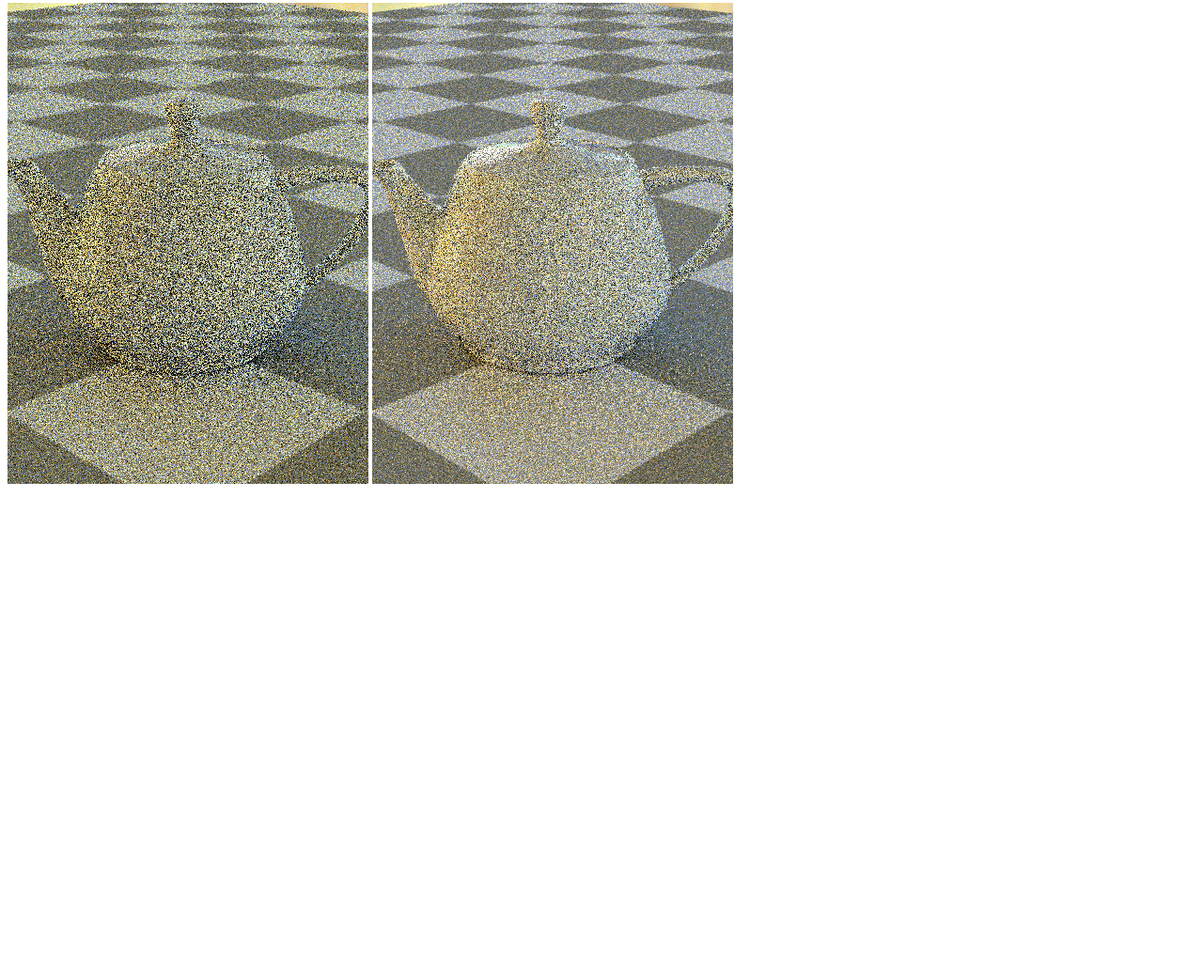
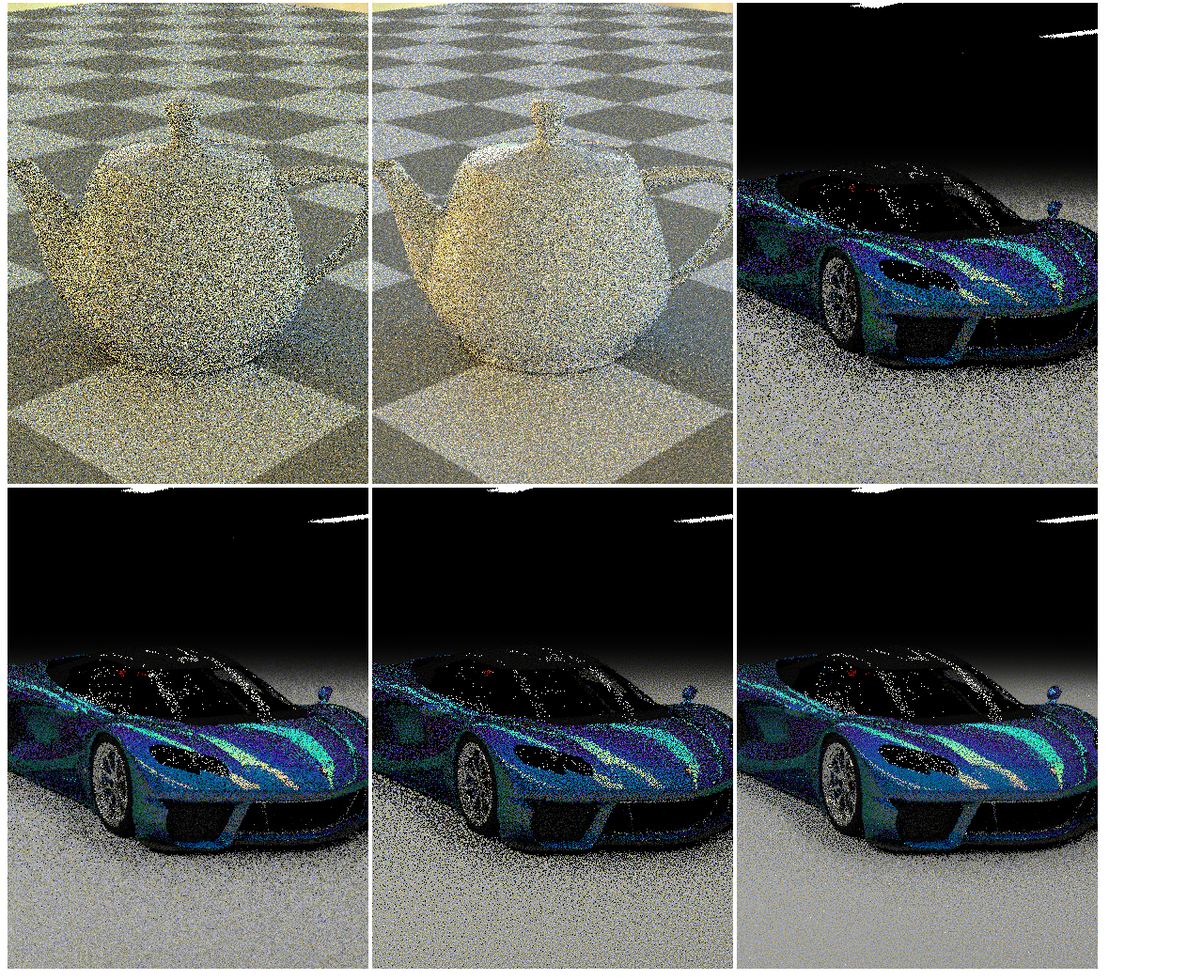
Before and after one commit to Jeonoos/Thesis2023, a plain HTML site: page index.html in a window 1280 px wide. Shown: the part 5165-6208 px from the top of the page at 94% size. Before the commit the page ends 5692 px from the top, so only its background shows below. Drawn offline with Linux system fonts and the light colour scheme.

Commit message:
added sportscar

```diff
--- a/index.html
+++ b/index.html
@@ -34,6 +34,10 @@
 <img src="teapot_independent_2spp.png" />
 <img src="teapot_sobol_1spp.png" />
 <img src="teapot_sobol_2spp.png" />
+<img src="sportscar_independent_1spp.png" />
+<img src="sportscar_independent_2spp.png" />
+<img src="sportscar_sobol_1spp.png" />
+<img src="sportscar_sobol_2spp.png" />
 
 
 </body>
```
Also changed, not shown: sportscar_independent_1spp.png (added), sportscar_independent_2spp.png (added), sportscar_sobol_1spp.png (added), sportscar_sobol_2spp.png (added).
